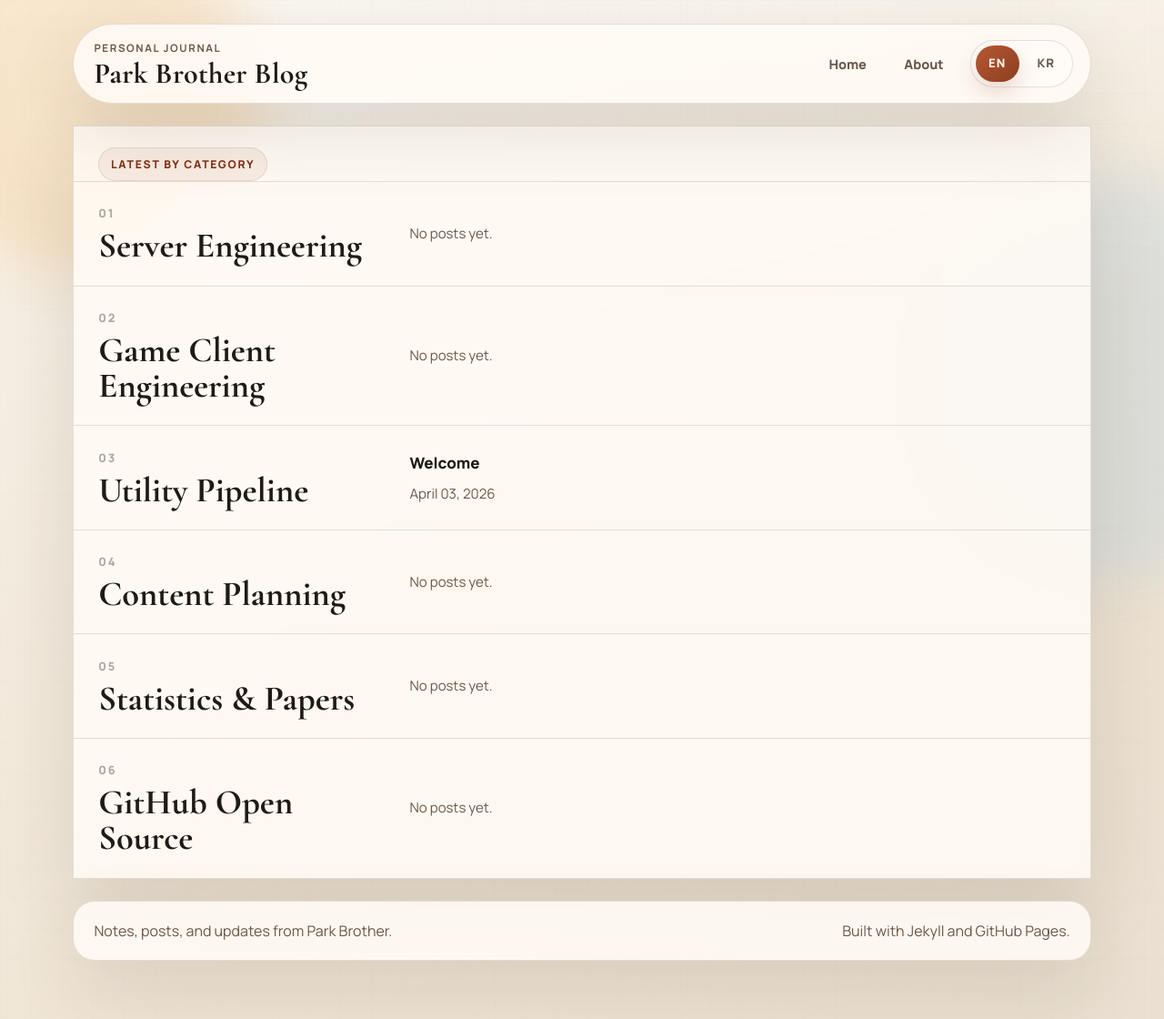
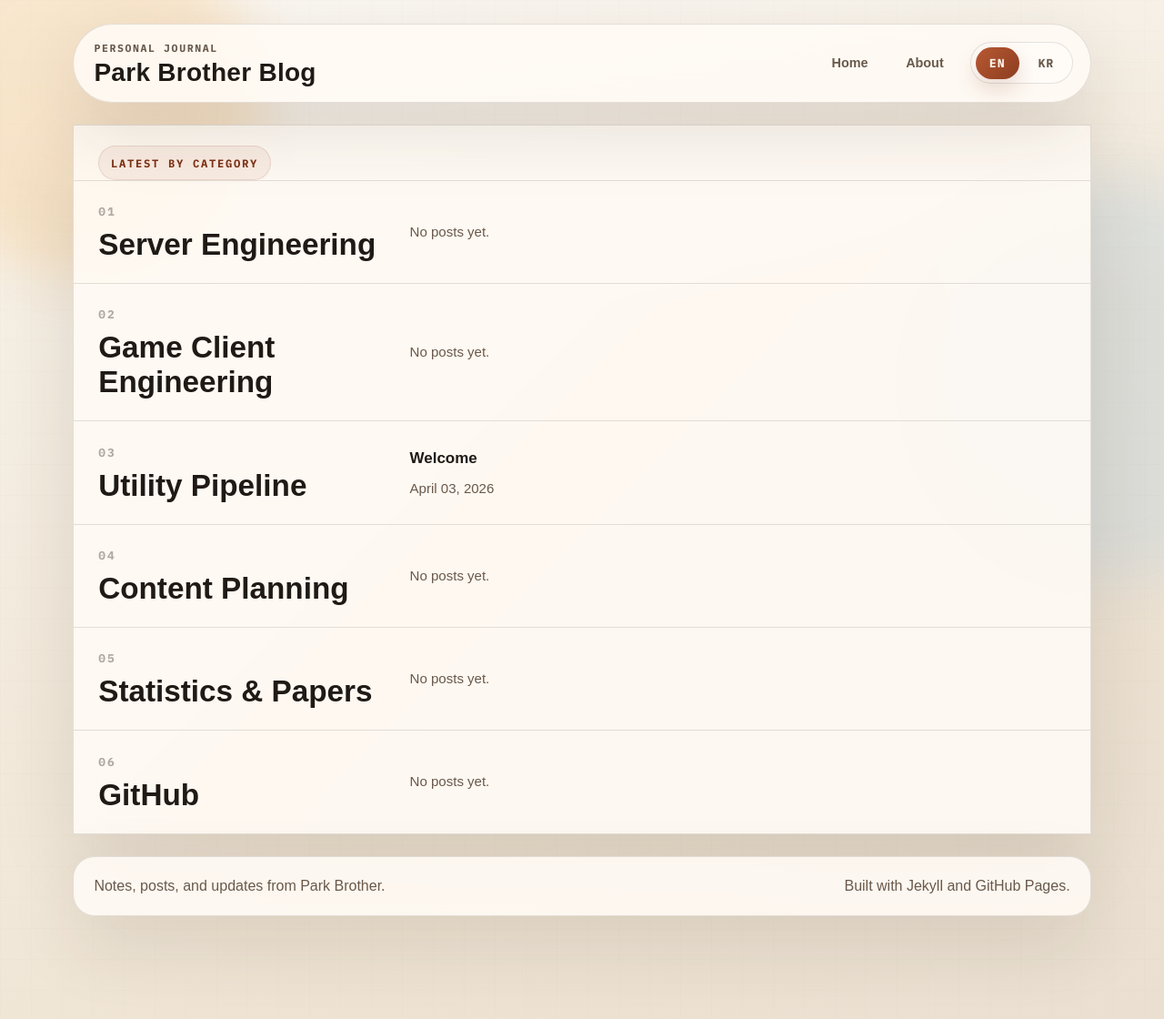
Before and after one commit to parkbrother86/parkbrother86.github.io, a Jekyll site: the page built from index.md, in a window 1280 px wide and 1120 px high. Shown: the whole window at 91% size. Built offline with Jekyll 4.4.1, drawn with Linux system fonts in a browser that asks for light colours; some web fonts are replaced.

Commit message:
Refine category label and typography

```diff
--- a/_data/categories.yml
+++ b/_data/categories.yml
@@ -13,6 +13,6 @@
 - slug: statistics-papers
   en: Statistics & Papers
   kr: 통계 및 논문
-- slug: github-open-source
-  en: GitHub Open Source
-  kr: 깃허브 오픈소스
+- slug: github
+  en: GitHub
+  kr: 깃허브
--- a/_layouts/default.html
+++ b/_layouts/default.html
@@ -26,7 +26,7 @@
     </script>
     <link rel="preconnect" href="https://fonts.googleapis.com">
     <link rel="preconnect" href="https://fonts.gstatic.com" crossorigin>
-    <link href="https://fonts.googleapis.com/css2?family=Cormorant+Garamond:wght@500;600;700&family=Manrope:wght@400;500;600;700;800&family=Noto+Sans+KR:wght@400;500;700&display=swap" rel="stylesheet">
+    <link href="https://fonts.googleapis.com/css2?family=IBM+Plex+Mono:wght@400;500;700&family=IBM+Plex+Sans+KR:wght@400;500;600;700&display=swap" rel="stylesheet">
     <link rel="stylesheet" href="{{ '/assets/css/style.css' | relative_url }}">
   </head>
   <body>
--- a/assets/css/style.css
+++ b/assets/css/style.css
@@ -30,7 +30,7 @@ body {
   background:
     linear-gradient(180deg, rgba(255, 255, 255, 0.45), transparent 30%),
     linear-gradient(135deg, #f8f3ea 0%, #efe4d3 55%, #eadfd0 100%);
-  font-family: "Manrope", "Noto Sans KR", sans-serif;
+  font-family: "IBM Plex Sans KR", sans-serif;
   line-height: 1.75;
   position: relative;
   overflow-x: hidden;
@@ -119,15 +119,16 @@ a {
   color: var(--muted);
   font-size: 0.72rem;
   font-weight: 700;
+  font-family: "IBM Plex Mono", monospace;
   letter-spacing: 0.14em;
   text-transform: uppercase;
 }
 
 .site-title {
-  font-family: "Cormorant Garamond", serif;
-  font-size: 2rem;
+  font-family: "IBM Plex Sans KR", sans-serif;
+  font-size: 1.75rem;
   font-weight: 700;
-  line-height: 1;
+  line-height: 1.1;
   letter-spacing: 0.01em;
   text-decoration: none;
 }
@@ -232,7 +233,7 @@ html[data-language="kr"] .bilingual > .en {
   background: transparent;
   color: var(--muted);
   cursor: pointer;
-  font: inherit;
+  font-family: "IBM Plex Mono", monospace;
   font-size: 0.82rem;
   font-weight: 800;
   letter-spacing: 0.08em;
@@ -288,14 +289,16 @@ html[data-language="kr"] .bilingual > .en {
   color: rgba(32, 26, 22, 0.36);
   font-size: 0.8rem;
   font-weight: 800;
+  font-family: "IBM Plex Mono", monospace;
   letter-spacing: 0.16em;
 }
 
 .category-name {
   margin: 0;
-  font-family: "Cormorant Garamond", serif;
-  font-size: clamp(1.7rem, 3vw, 2.6rem);
-  line-height: 1.02;
+  font-family: "IBM Plex Sans KR", sans-serif;
+  font-size: clamp(1.45rem, 2.6vw, 2.1rem);
+  font-weight: 700;
+  line-height: 1.14;
 }
 
 .category-entry {
@@ -363,6 +366,7 @@ html[data-language="kr"] .bilingual > .en {
   color: var(--accent-deep);
   font-size: 0.76rem;
   font-weight: 800;
+  font-family: "IBM Plex Mono", monospace;
   letter-spacing: 0.14em;
   text-transform: uppercase;
 }
@@ -372,18 +376,14 @@ html[data-language="kr"] .bilingual > .en {
 .post-title,
 .section-title {
   margin: 0.85rem 0 0;
-  line-height: 0.98;
-}
-
-.hero-title,
-.page-title,
-.post-title {
-  font-family: "Cormorant Garamond", serif;
+  line-height: 1.08;
+  font-family: "IBM Plex Sans KR", sans-serif;
 }
 
 .hero-title {
-  font-size: clamp(3rem, 7vw, 5.6rem);
+  font-size: clamp(2.5rem, 6vw, 4.2rem);
   max-width: 12ch;
+  font-weight: 700;
 }
 
 .hero-copy,
@@ -527,7 +527,8 @@ html[data-language="kr"] .bilingual > .en {
 }
 
 .section-title {
-  font-size: clamp(2rem, 4vw, 3rem);
+  font-size: clamp(1.7rem, 3vw, 2.4rem);
+  font-weight: 700;
 }
 
 .hero-title .en,
@@ -566,9 +567,10 @@ html[data-language="kr"] .bilingual > .en {
 
 .post-card-title {
   margin: 0;
-  font-family: "Cormorant Garamond", serif;
-  font-size: 2rem;
-  line-height: 1.05;
+  font-family: "IBM Plex Sans KR", sans-serif;
+  font-size: 1.55rem;
+  font-weight: 700;
+  line-height: 1.18;
 }
 
 .post-link {
@@ -600,7 +602,8 @@ html[data-language="kr"] .bilingual > .en {
 }
 
 .post-title {
-  font-size: clamp(2.8rem, 6vw, 4.8rem);
+  font-size: clamp(2.2rem, 5vw, 3.6rem);
+  font-weight: 700;
 }
 
 .post-meta {
@@ -648,7 +651,7 @@ code {
   padding: 0.16rem 0.4rem;
   border-radius: 10px;
   background: rgba(32, 26, 22, 0.08);
-  font-family: Consolas, "Courier New", monospace;
+  font-family: "IBM Plex Mono", monospace;
 }
 
 @media (max-width: 860px) {
```
